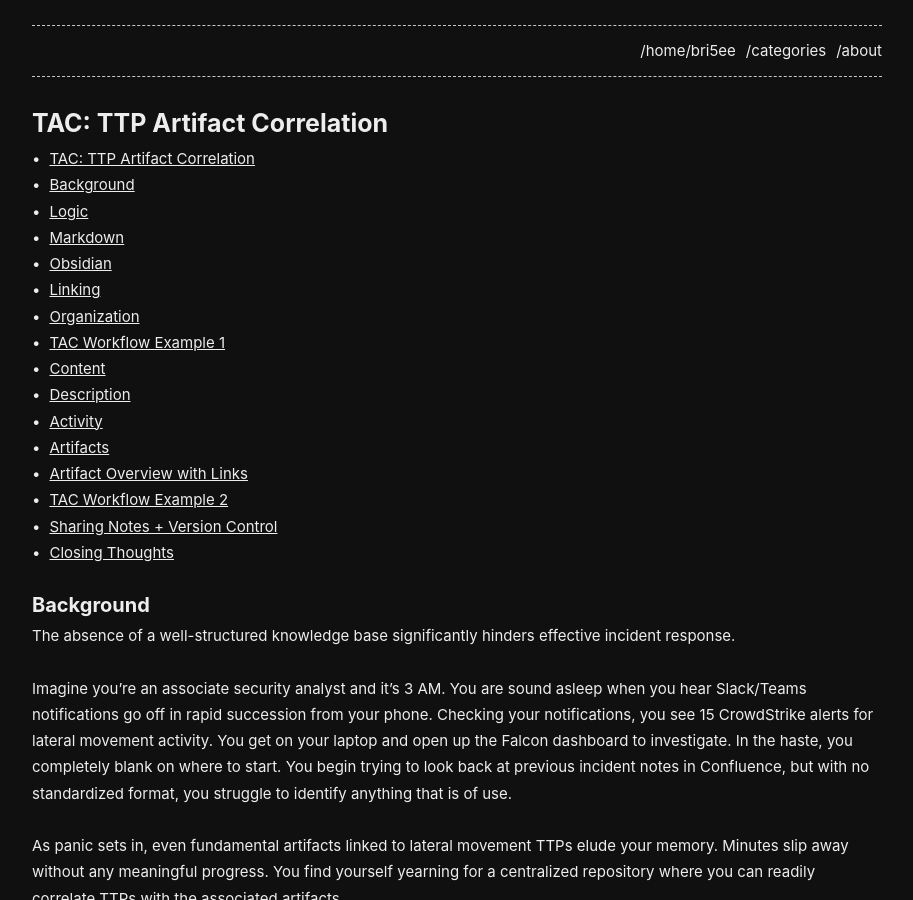
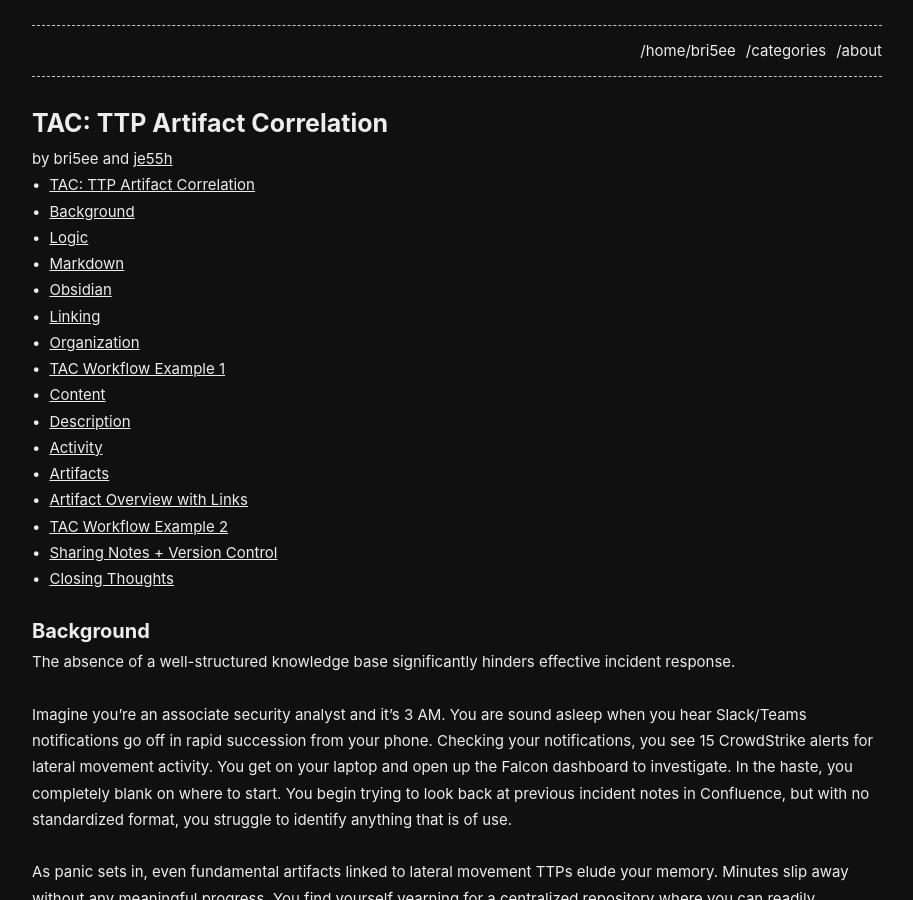
Before and after one commit to notbricey/brisee.github.io, a Jekyll site: the page built from _posts/2024-01-16-tac.md, in a window 1280 px wide and 900 px high. Shown: the whole window, without its empty margins (183-1096 px from the left). Built offline with Jekyll 4.4.1, drawn with Linux system fonts in a browser that asks for light colours.

Commit message:
Update 2024-01-16-tac.md

```diff
--- a/_posts/2024-01-16-tac.md
+++ b/_posts/2024-01-16-tac.md
@@ -13,6 +13,9 @@ img {
 </style>
 
 # TAC: TTP Artifact Correlation
+
+by bri5ee and [je55h](https://jessicacleung.com/blog)
+
 
 <div style="position: absolute;">
 
```
